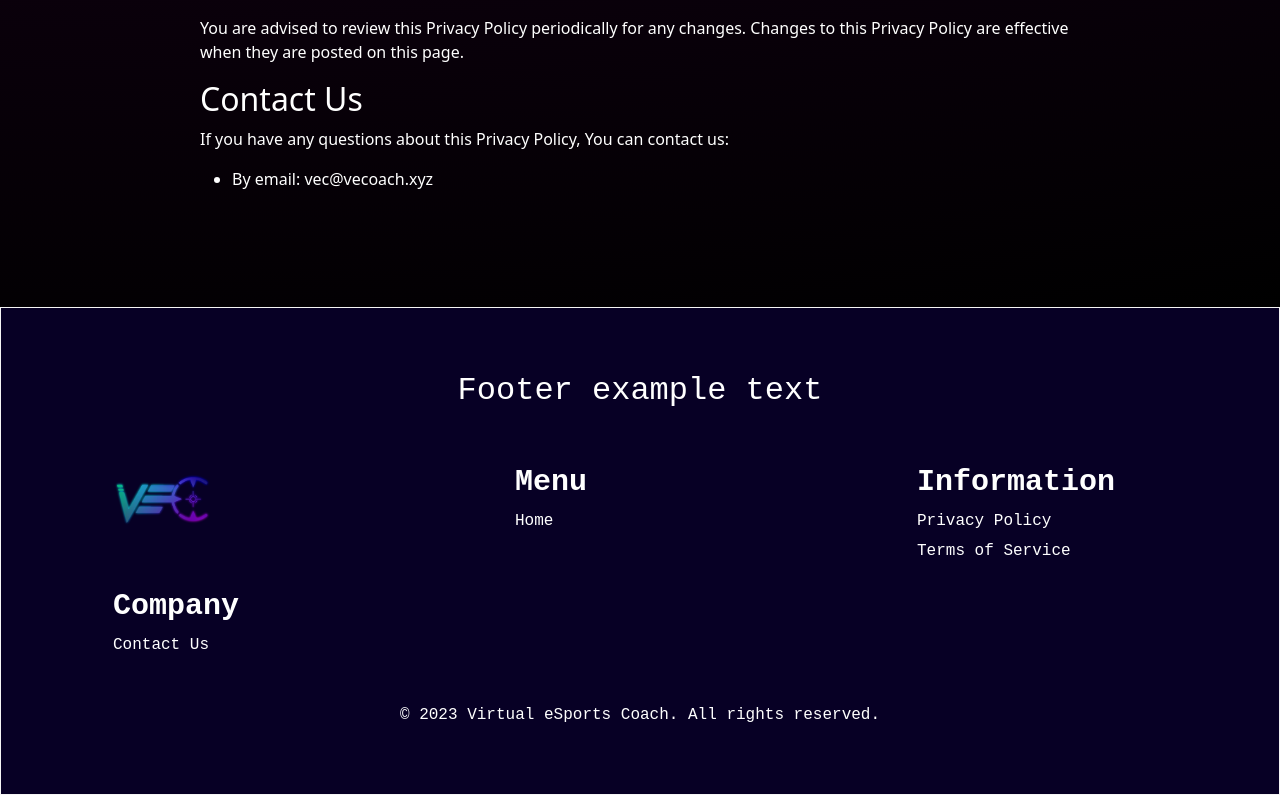
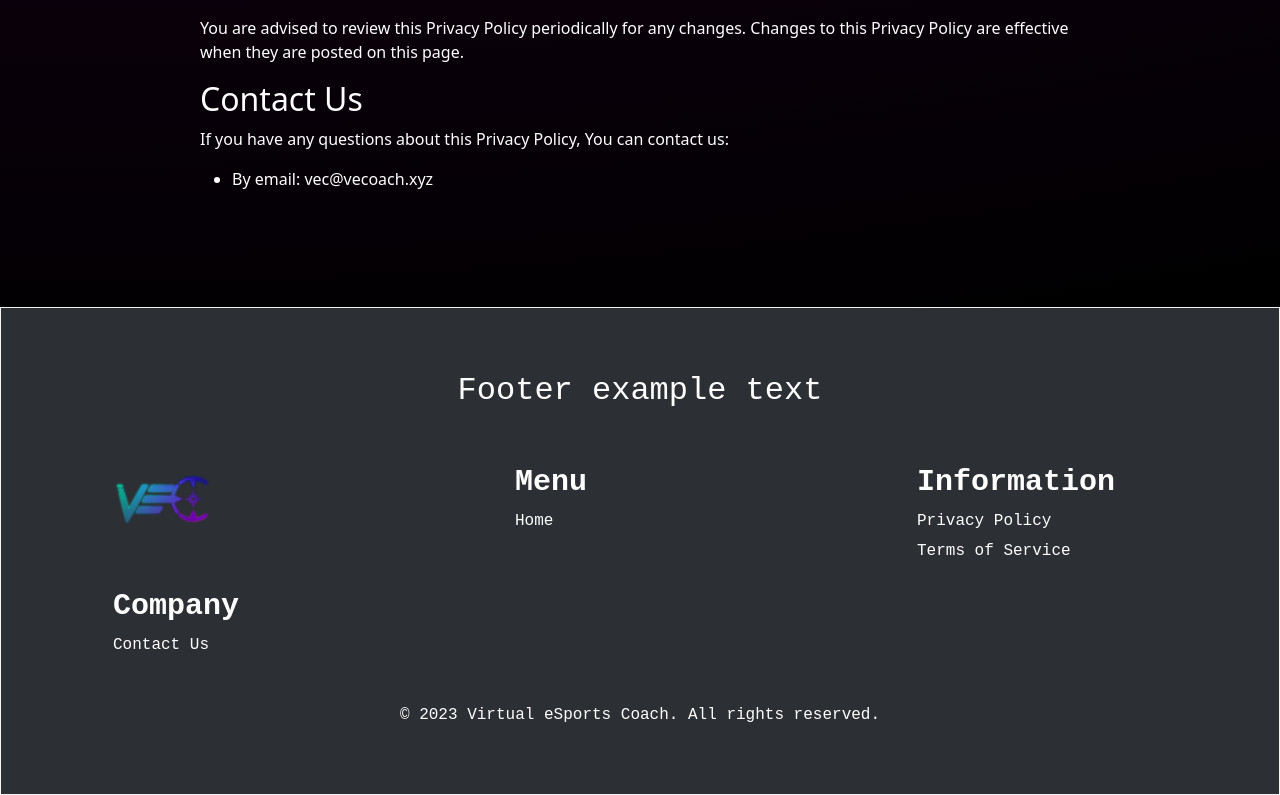
Before and after one commit to aggie-coding-club/Virtual-eSports-Coach, a React (Create React App) app in the folder client/: page /privacy in a window 1280 px wide. Shown: the part 6307-7102 px from the top of the page. Built offline with nearby package versions, Linux system fonts and the light colour scheme.

Commit message:
remove footer background color

```diff
--- a/client/src/components/footer/style.css
+++ b/client/src/components/footer/style.css
@@ -1,13 +1,10 @@
 .footer {
     border: 1px solid whitesmoke;
     color: white;
-
     display: flex;
     align-items: center;
     flex-direction: column;
     justify-content: center;
-
-    background: var(--color-footer);
 }
 
 .footer-heading {
--- a/client/src/index.css
+++ b/client/src/index.css
@@ -5,7 +5,6 @@
   --gradient-bar: linear-gradient(103.22deg, #AE67FA -13.86%, #F49867 99.55%);
 
   --color-bg: #2C2F33;
-  --color-footer: #070025;
   --color-blog: #042c54;
   --color-text: #c6e3ff;
   --color-subtext: #FF8A71;
```
